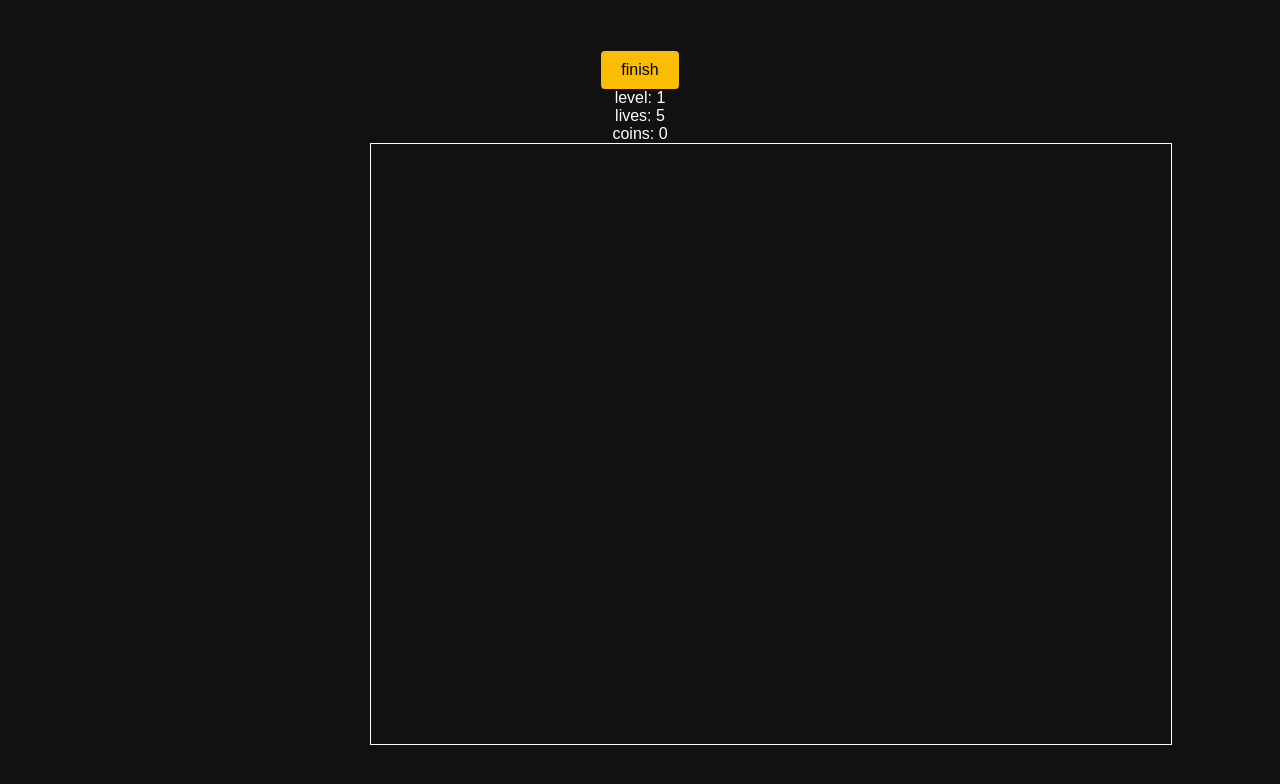
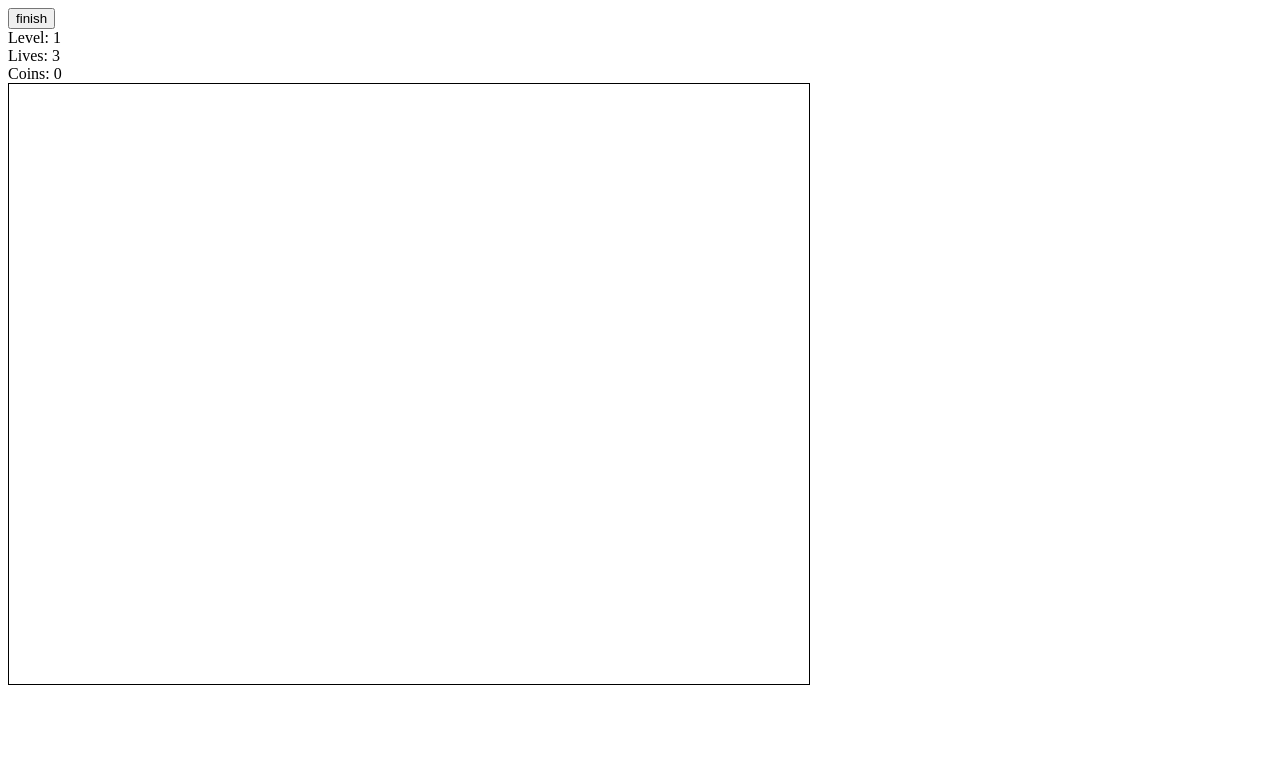
Before and after one commit to NikitaPolivanchuk/Platformer, a React (Vite) app: page /game/1 in a window 1280 px wide. Both pictures are taken after a click on the button "start game". Shown: the top 784 px of the page. Built offline with nearby package versions, Linux system fonts and the light colour scheme.

Commit message:
Added game state

```diff
--- a/src/components/HUD/index.tsx
+++ b/src/components/HUD/index.tsx
@@ -1,11 +1,14 @@
 import type { FC } from 'react';
+import useGameState from '../../core/GameState/useGameState.ts';
 
 const HUD: FC = () => {
+  const { level, lives, coins } = useGameState();
+
   return (
     <div>
-      <div>level: 1</div>
-      <div>lives: 5</div>
-      <div>coins: 0</div>
+      <div>Level: {level}</div>
+      <div>Lives: {lives}</div>
+      <div>Coins: {coins}</div>
     </div>
   );
 };
--- a/src/core/GameCanvas/index.tsx
+++ b/src/core/GameCanvas/index.tsx
@@ -53,7 +53,7 @@ const GameCanvas: FC<GameCanvasProps> = ({ children }) => {
 
       ctx.clearRect(0, 0, ctx.canvas.width, ctx.canvas.height);
       entitiesRef.current.forEach((e) => {
-        ctx.fillStyle = '#FFF';
+        ctx.fillStyle = '#000';
         ctx.fillRect(e.position.x, e.position.y, 32, 32);
       });
 
@@ -86,7 +86,7 @@ const GameCanvas: FC<GameCanvasProps> = ({ children }) => {
         ref={canvasRef}
         width={800}
         height={600}
-        style={{ border: '1px solid white' }}
+        style={{ border: '1px solid black' }}
       />
       <GameCanvasContext.Provider value={contextValue}>
         {children}
--- /dev/null
+++ b/src/core/GameState/GameStateContext.ts
@@ -0,0 +1,14 @@
+import { createContext } from 'react';
+
+interface GameState {
+  level: number;
+  coins: number;
+  lives: number;
+  setLevel: (level: number) => void;
+  setCoins: (coins: number) => void;
+  setLives: (lives: number) => void;
+}
+
+const GameStateContext = createContext<GameState | null>(null);
+
+export default GameStateContext;
--- /dev/null
+++ b/src/core/GameState/index.tsx
@@ -0,0 +1,22 @@
+import { type FC, type ReactNode, useState } from 'react';
+import GameStateContext from './GameStateContext.ts';
+
+type GameStateProviderProps = {
+  children: ReactNode;
+};
+
+const GameState: FC<GameStateProviderProps> = ({ children }) => {
+  const [level, setLevel] = useState(1);
+  const [coins, setCoins] = useState(0);
+  const [lives, setLives] = useState(3);
+
+  return (
+    <GameStateContext.Provider
+      value={{ level, setLevel, coins, setCoins, lives, setLives }}
+    >
+      {children}
+    </GameStateContext.Provider>
+  );
+};
+
+export default GameState;
--- /dev/null
+++ b/src/core/GameState/useGameState.ts
@@ -0,0 +1,12 @@
+import { useContext } from 'react';
+import GameStateContext from './GameStateContext.ts';
+
+const useGameState = () => {
+  const ctx = useContext(GameStateContext);
+  if (!ctx) {
+    throw new Error('GameStateContext not found');
+  }
+  return ctx;
+};
+
+export default useGameState;
--- a/src/main.tsx
+++ b/src/main.tsx
@@ -1,7 +1,7 @@
 import { StrictMode } from 'react';
 import { createRoot } from 'react-dom/client';
 import App from './App.tsx';
-import './main.scss';
+//import './main.scss';
 
 createRoot(document.getElementById('root')!).render(
   <StrictMode>
--- a/src/pages/GamePage.tsx
+++ b/src/pages/GamePage.tsx
@@ -2,6 +2,7 @@ import GameCanvas from '../core/GameCanvas';
 import Player from '../entities/Player';
 import type { FC } from 'react';
 import HUD from '../components/HUD';
+import GameState from '../core/GameState';
 
 type GamePageProps = {
   onFinish: () => void;
@@ -11,10 +12,12 @@ const GamePage: FC<GamePageProps> = ({ onFinish }) => {
   return (
     <div>
       <button onClick={onFinish}>finish</button>
-      <HUD />
-      <GameCanvas>
-        <Player position={{ x: 100, y: 100 }} />
-      </GameCanvas>
+      <GameState>
+        <HUD />
+        <GameCanvas>
+          <Player position={{ x: 100, y: 100 }} />
+        </GameCanvas>
+      </GameState>
     </div>
   );
 };
```
